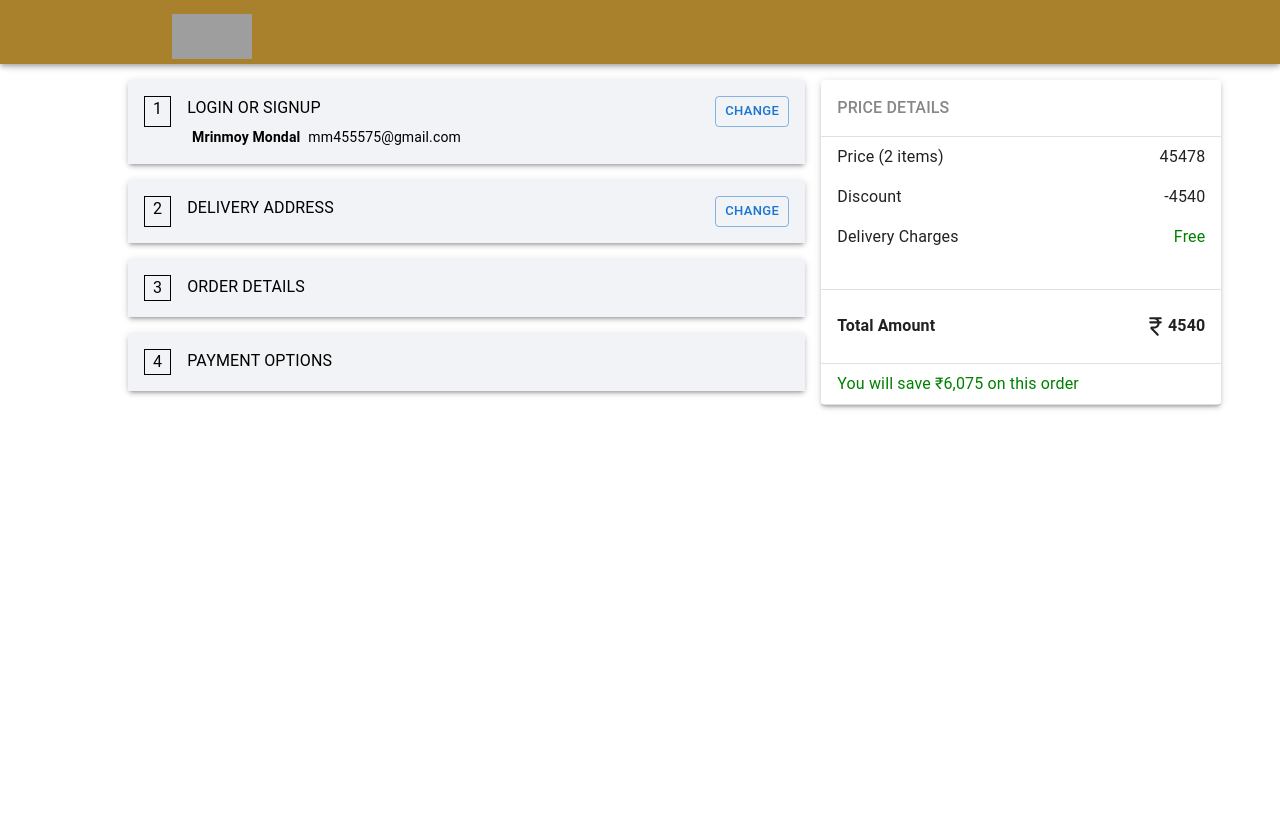
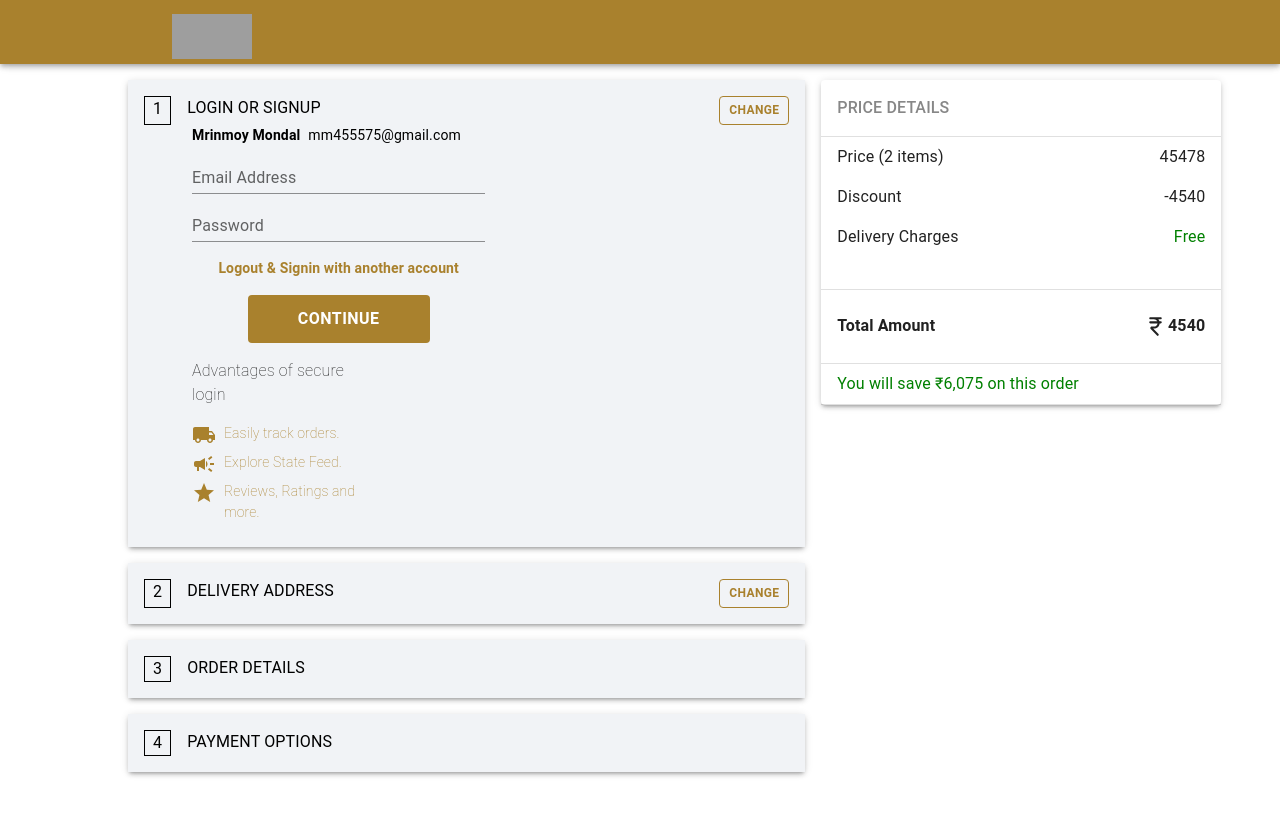
Before and after one commit to mrin247/CulturalFront, a React (Create React App) app: page /checkout in a window 1280 px wide. Shown: the top 816 px of the page. Built offline with nearby package versions, Linux system fonts and the light colour scheme; grey boxes are pictures that could not be loaded.

Commit message:
Added checkout-login screen

```diff
--- a/src/components/Header/index.js
+++ b/src/components/Header/index.js
@@ -83,9 +83,6 @@ const StyledLoginButton = styled(Button)(({ theme }) => ({
   "&:active": {
     boxShadow: "none",
     backgroundColor: "#D1D0D0",
-  },
-  "&:focus": {
-    boxShadow: "0 0 0 0.2rem #E5E4E4",
   },
 }));
 
--- a/src/pages/checkoutPage/index.js
+++ b/src/pages/checkoutPage/index.js
@@ -5,16 +5,37 @@ import {
   Divider,
   Grid,
   Paper,
+  TextField,
   Typography,
 } from "@mui/material";
+import { styled } from "@mui/styles";
 import React from "react";
 import { Layout } from "../../components/Layout";
 import { SideSummary } from "../../components/SideSummary";
-
+import LocalShippingIcon from "@mui/icons-material/LocalShipping";
+import CampaignIcon from "@mui/icons-material/Campaign";
+import StarIcon from "@mui/icons-material/Star";
 /**
  * @author
  * @function CheckoutPage
  **/
+
+const StyledContinueButton = styled(Button)(({ theme }) => ({
+  boxShadow: "none",
+  padding: "10px 50px",
+  color: "white",
+  fontSize: "16px",
+  fontWeight: "600",
+  backgroundColor: "#a9812d",
+  "&:hover": {
+    backgroundColor: "#a9812d",
+    boxShadow: "none",
+  },
+  "&:active": {
+    boxShadow: "none",
+    backgroundColor: "#a9812d",
+  },
+}));
 
 export const CheckoutPage = (props) => {
   return (
@@ -44,7 +65,27 @@ export const CheckoutPage = (props) => {
                           </Typography>
                           <Typography pl={2}>LOGIN OR SIGNUP</Typography>
                           <Box sx={{ display: "flex", marginLeft: "auto" }}>
-                            <Button variant="outlined" size="small">
+                            <Button
+                              variant="outlined"
+                              size="small"
+                              sx={{
+                                boxShadow: "none",
+                                border: "1px solid",
+                                color: "#a9812d",
+                                fontSize: "12px",
+                                fontWeight: "600",
+
+                                "&:hover": {
+                                  border: "1px solid",
+                                  boxShadow: "none",
+                                },
+                                "&:active": {
+                                  boxShadow: "none",
+                                  border: "1px solid",
+                                  backgroundColor: "#ffffff",
+                                },
+                              }}
+                            >
                               Change
                             </Button>
                           </Box>
@@ -68,6 +109,117 @@ export const CheckoutPage = (props) => {
                             mm455575@gmail.com
                           </Typography>
                         </Box>
+                        <Box ml={6} mt={2}>
+                          <Grid container spacing={2}>
+                            <Box pl={2} pr={2}>
+                              <Grid item xs={8}>
+                                <TextField
+                                  fullWidth
+                                  id="standard-basic"
+                                  label="Email Address"
+                                  variant="standard"
+                                  color="secondary"
+                                />
+                                <TextField
+                                  fullWidth
+                                  id="standard-password-input"
+                                  label="Password"
+                                  type="password"
+                                  autoComplete="current-password"
+                                  variant="standard"
+                                  color="secondary"
+                                />
+                                <Typography sx={{fontSize:"14px",fontWeight:600, color:"#a9812d", cursor:"pointer", display:"flex", justifyContent:"center"}} mt={2}>Logout & Signin with another account</Typography>
+                                <Box
+                                  sx={{
+                                    display: "flex",
+                                    justifyContent: "center",
+                                  }}
+                                  pt={2}
+                                >
+                                  <StyledContinueButton>
+                                    Continue
+                                  </StyledContinueButton>
+                                </Box>
+                              </Grid>
+                            </Box>
+
+                            <Grid item xs={4}>
+                              <Box>
+                                <Typography
+                                  sx={{
+                                    color: "##000000c9",
+                                    fontSize: 16,
+                                    fontWeight: 100,
+                                  }}
+                                  mb={2}
+                                >
+                                  Advantages of secure login
+                                </Typography>
+                                <Box
+                                  sx={{
+                                    display: "flex",
+                                    textAllign: "center",
+                                    color: "#a9812d",
+                                  }}
+                                >
+                                  <LocalShippingIcon />
+                                  <Typography
+                                    sx={{
+                                      color: "#a9812d",
+                                      fontSize: 14,
+                                      fontWeight: 100,
+                                    }}
+                                    pb={1}
+                                    ml={1}
+                                  >
+                                    Easily track orders.
+                                  </Typography>
+                                </Box>
+                                <Box
+                                  sx={{
+                                    display: "flex",
+                                    textAllign: "center",
+                                    color: "#a9812d",
+                                  }}
+                                >
+                                  <CampaignIcon />
+                                  <Typography
+                                    sx={{
+                                      color: "#a9812d",
+                                      fontSize: 14,
+                                      fontWeight: 100,
+                                    }}
+                                    pb={1}
+                                    ml={1}
+                                  >
+                                    Explore State Feed.
+                                  </Typography>
+                                </Box>
+                                <Box
+                                  sx={{
+                                    display: "flex",
+                                    textAllign: "center",
+                                    color: "#a9812d",
+                                  }}
+                                >
+                                  <StarIcon />
+                                  <Typography
+                                    sx={{
+                                      color: "#a9812d",
+                                      fontSize: 14,
+                                      fontWeight: 100,
+                                    }}
+                                    pb={1}
+                                    ml={1}
+                                  >
+                                    Reviews, Ratings and more.
+                                  </Typography>
+                                </Box>
+                              </Box>
+                            </Grid>
+                          </Grid>
+                        </Box>
                       </Box>
                     </Box>
                   </Paper>
@@ -86,7 +238,27 @@ export const CheckoutPage = (props) => {
                         </Typography>
                         <Typography pl={2}>DELIVERY ADDRESS</Typography>
                         <Box sx={{ marginLeft: "auto" }}>
-                          <Button variant="outlined" size="small">
+                          <Button
+                            variant="outlined"
+                            size="small"
+                            sx={{
+                              boxShadow: "none",
+                              border: "1px solid",
+                              color: "#a9812d",
+                              fontSize: "12px",
+                              fontWeight: "600",
+
+                              "&:hover": {
+                                border: "1px solid",
+                                boxShadow: "none",
+                              },
+                              "&:active": {
+                                boxShadow: "none",
+                                border: "1px solid",
+                                backgroundColor: "#ffffff",
+                              },
+                            }}
+                          >
                             Change
                           </Button>
                         </Box>
```
